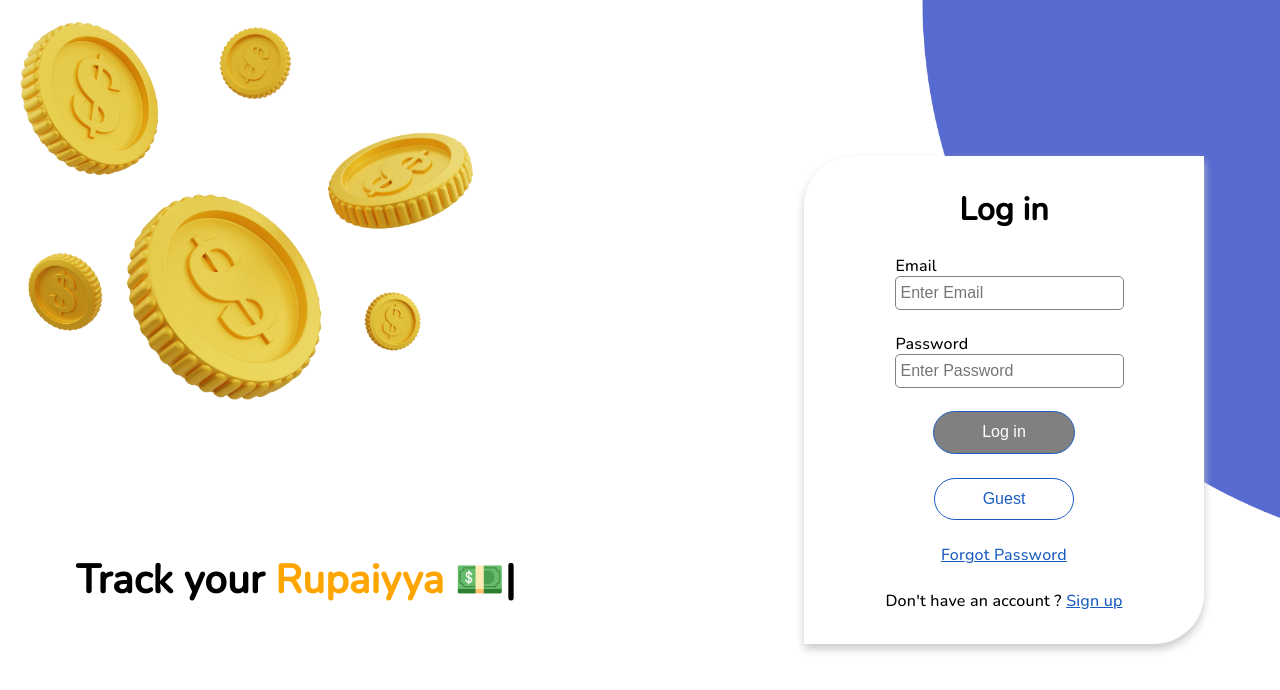
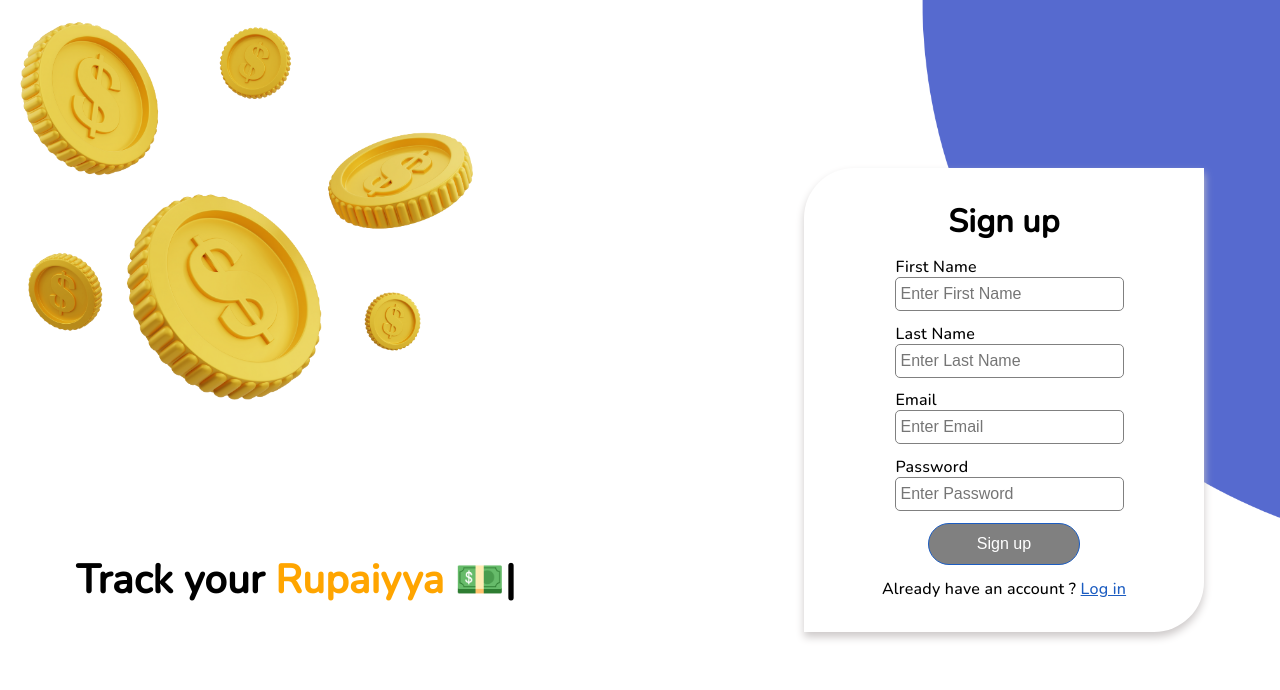
Before and after one commit to shahbaz4595/money-bhai, a React (Create React App) app: page /login in a window 1280 px wide. Shown: the top 690 px of the page. Built offline with nearby package versions, Linux system fonts and the light colour scheme; no server answers.

Commit message:
Feat: User signup functionality added

```diff
--- a/package.json
+++ b/package.json
@@ -7,6 +7,7 @@
     "@testing-library/react": "^13.4.0",
     "@testing-library/user-event": "^13.5.0",
     "dotenv": "^16.0.3",
+    "firebase": "8.5",
     "react": "^18.2.0",
     "react-dom": "^18.2.0",
     "react-router-dom": "^6.9.0",
--- a/src/components/Auth/Auth.jsx
+++ b/src/components/Auth/Auth.jsx
@@ -1,24 +1,33 @@
 import Tagline from '../TypedText/Tagline'
 import style from './Auth.module.css'
 import { LoginForm, SignupForm } from '../../ui/bleedBlueReact'
+import { useSignup } from '../../hooks/useSignup'
 
 const Auth = ({ type = 'login' }) => {
+  const { signup, isLoading, error } = useSignup()
+
   return (
     <section className={style['auth-page']}>
       <div className={style.tagline}>
         <Tagline />
       </div>
       <div className={style['auth-form']}>
-        {type === 'login' ? (
+        {isLoading && type === 'login' ? (
           <LoginForm
             onSubmit={(data) => {
               console.log(data)
             }}
           />
         ) : (
-          <SignupForm />
+          <SignupForm
+            onSubmit={({ email, password, firstName, lastName }) =>
+              signup(email, password, firstName, lastName)
+            }
+          />
         )}
       </div>
+      {error && <p>{error}</p>}
+      {isLoading && <p>Loading...</p>}
     </section>
   )
 }
--- /dev/null
+++ b/src/firebase/config.js
@@ -0,0 +1,19 @@
+import firebase from 'firebase/app'
+import 'firebase/firestore'
+import 'firebase/auth'
+
+const firebaseConfig = {
+  apiKey: process.env.REACT_APP_FIREBASE_API_Key,
+  authDomain: process.env.REACT_APP_FIREBASE_AUTH_DOMAIN,
+  projectId: process.env.REACT_APP_FIREBASE_PROJECT_ID,
+  storageBucket: process.env.REACT_APP_FIREBASE_STORAGE_BUCKET,
+  messagingSenderId: process.env.REACT_APP_FIREBASE_MESSAGING_SENDER_ID,
+  appId: process.env.REACT_APP_FIREBASE_APP_ID,
+}
+
+firebase.initializeApp(firebaseConfig)
+
+const firestore = firebase.firestore()
+const firebaseAuth = firebase.auth()
+
+export { firestore, firebaseAuth }
--- /dev/null
+++ b/src/hooks/useSignup.js
@@ -0,0 +1,32 @@
+import { useState } from 'react'
+import { firebaseAuth } from '../firebase/config'
+
+export const useSignup = () => {
+  const [error, setError] = useState(null)
+  const [isLoading, setIsLoading] = useState(false)
+
+  const signup = async (email, password, firstName, lastName) => {
+    setError(null)
+    setIsLoading(true)
+    try {
+      const res = await firebaseAuth.createUserWithEmailAndPassword(
+        email,
+        password
+      )
+
+      if (!res) {
+        throw new Error('Could not complete signup')
+      }
+      // add display name of the user
+      await res.user.updateProfile({ displayName: `${firstName} ${lastName}` })
+
+      setIsLoading(false)
+      setError(null)
+    } catch (err) {
+      setError(err.message)
+      setIsLoading(false)
+    }
+  }
+
+  return { error, isLoading, signup }
+}
--- a/src/ui/components/SignupForm/SignupForm.jsx
+++ b/src/ui/components/SignupForm/SignupForm.jsx
@@ -3,7 +3,7 @@ import { Button, Input } from '../../bleedBlueReact'
 import { useState } from 'react'
 import { Link } from 'react-router-dom'
 
-const SignupForm = ({ onSignup }) => {
+const SignupForm = ({ onSubmit }) => {
   const [email, setEmail] = useState('')
   const [password, setPassword] = useState('')
   const [firstName, setFirstName] = useState('')
@@ -12,7 +12,7 @@ const SignupForm = ({ onSignup }) => {
 
   const handleSignup = (e) => {
     e.preventDefault()
-    onSignup({
+    onSubmit({
       email: email,
       password: password,
       firstName: firstName,
```
Also changed, not shown: 1 other file (tests, documents, lock files or other folders).
